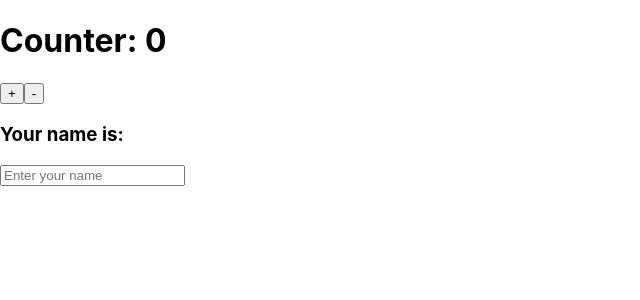
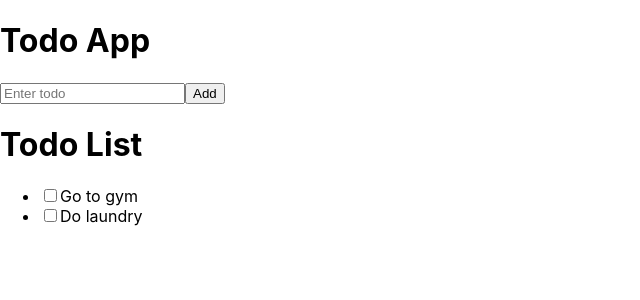
Before and after one commit to ooanishoo/react-redux-hooks, a React (Create React App) app: page / in a window 1280 px wide. Shown: the top 300 px of the page, without its empty margins (0-640 px from the left). Built offline with nearby package versions, Linux system fonts and the light colour scheme.

Commit message:
useDispatch now working, use react-uuid instead of uuid package

```diff
--- a/package.json
+++ b/package.json
@@ -11,6 +11,7 @@
     "react-dom": "^16.13.1",
     "react-redux": "^7.2.0",
     "react-scripts": "3.4.1",
+    "react-uuid": "^1.0.2",
     "redux": "^4.0.5"
   },
   "scripts": {
--- a/src/App.js
+++ b/src/App.js
@@ -1,98 +1,133 @@
-import React from "react";
-import { createStore, combineReducers } from "redux";
-import { Provider, useSelector, useDispatch } from "react-redux";
+import React, { Component, useState, useEffect } from "react";
+import { createStore } from "redux";
+import { Provider, useDispatch, useSelector } from "react-redux";
+import uuid from "react-uuid";
 
-// iniitalize initial state
-const INITIAL_STATE = {};
+const INITIAL_STATE = {
+  todos: [
+    {
+      id: uuid(),
+      name: "Go to gym",
+      complete: false,
+    },
+    {
+      id: uuid(),
+      name: "Do laundry",
+      complete: false,
+    },
+  ],
+};
 
-// create a reducer function
-function counterReducer(state = { count: 0 }, action) {
+function reducer(state = INITIAL_STATE, action) {
+  console.log(action.payload, 'payload is');
   switch (action.type) {
-    case "INCREMENT_COUNT":
+    case "ADD_TODO":
       return {
         ...state,
-        count: state.count + 1,
+        todos: [...state.todos, action.payload],
       };
-    case "DECREMENT_COUNT":
+    case "TOGGLE_TODO":
+      console.log("inside toggle");
       return {
         ...state,
-        count: state.count - 1,
-      };
-
-    default:
-      return state;
-  }
-}
-
-function nameReducer(state = { name: "" }, action) {
-  switch (action.type) {
-    case "CHANGE_NAME":
-      return {
-        ...state,
-        name: action.payload,
+        todos: state.todos.map((todo) => {
+          if (todo.id === action.payload) {
+            console.log(todo.complete);
+            todo.complete = !todo.complete;
+            console.log(todo.complete);
+          }
+          return todo;
+        }),
       };
     default:
       return state;
   }
 }
 
-const rootReducer = combineReducers({ counterReducer, nameReducer });
+const store = createStore(
+  reducer,
+  INITIAL_STATE,
+  window.devToolsExtension && window.devToolsExtension()
+);
 
-// create a global store
-const store = createStore(rootReducer, INITIAL_STATE);
-
-export default function App() {
-  return (
-    <Provider store={store}>
-      <Counter />
-      <Name />
-    </Provider>
-  );
+export default class App extends Component {
+  render() {
+    return (
+      <Provider store={store}>
+        <h1>Todo App</h1>
+        <AddTodo />
+        <ListTodo />
+      </Provider>
+    );
+  }
 }
 
-function Name() {
+function AddTodo() {
+  const [todo, setTodo] = useState("");
   const dispatch = useDispatch();
+  useEffect(() => {
+    console.log(todo);
+  }, [todo]);
 
-  function handleNameChange(event) {
-    dispatch({
-      type: "CHANGE_NAME",
-      payload: event.target.value,
-    });
-  }
+  const onChange = (event) => {
+    setTodo(event.target.value);
+  };
+  const onSubmit = (event) => {
+    event.preventDefault();
+    if (todo === "") return;
+    dispatch(addTodo());
+    setTodo("");
+  };
+
+  const addTodo = () => {
+    return {
+      type: "ADD_TODO",
+      payload: {
+        id: uuid(),
+        name: todo,
+        complete: false,
+      },
+    };
+  };
   return (
     <div>
-      <input placeholder="Enter your name" onChange={handleNameChange}></input>
+      <form onSubmit={onSubmit}>
+        <input
+          placeholder="Enter todo"
+          onChange={onChange}
+          value={todo}
+        ></input>
+        <button type="submit">Add</button>
+      </form>
     </div>
   );
 }
 
-function Counter() {
-  // useSelector is used to retrieve state from redux store
-  const { count, name } = useSelector(state => ({
-    ...state.counterReducer,
-    ...state.nameReducer
-  }));
-
-  // useDispatch is used to dispatch an action to redux store
+function ListTodo() {
   const dispatch = useDispatch();
-
-  function increment() {
+  const todos = useSelector((state) => state.todos);
+  const toggleTodo = (id) => {
+    console.log(id,"toggling");
     dispatch({
-      type: "INCREMENT_COUNT",
+      type: "TOGGLE_TODO",
+      payload: id,
     });
-  }
-  function decrement() {
-    dispatch({
-      type: "DECREMENT_COUNT",
-    });
-  }
-
+  };
   return (
     <div>
-      <h1>Counter: {count}</h1>
-      <button onClick={increment}>+</button>
-      <button onClick={decrement}>-</button>
-      <h3>Your name is: {name}</h3>
+      <h1>Todo List</h1>
+      <ul>
+        {todos.map((todo) => (
+          <li key={todo.id}>
+            <input
+              type="checkbox"
+              checked={todo.complete}
+              onChange={toggleTodo.bind(todo.id)}
+            />
+            {todo.name}
+          </li>
+        ))}
+      </ul>
     </div>
   );
 }
```
Also changed, not shown: src/App.css (deleted, +0 -38 lines), 2 other files (tests, documents, lock files or other folders).
